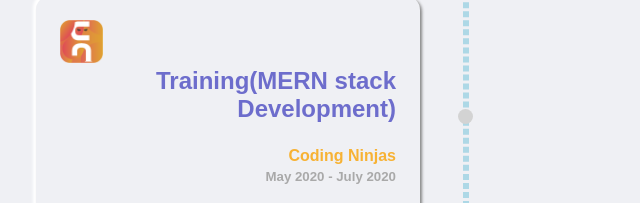
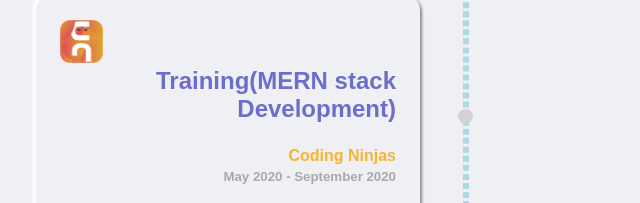
Before and after one commit to harshv9988/Harsh_Verma_Resume, a plain HTML site: page index.html in a window 1280 px wide. Shown: the part 1838-2041 px from the top of the page, 177-817 px from the left. Drawn offline with nearby package versions, Linux system fonts and the light colour scheme.

Commit message:
typo change

```diff
--- a/index.html
+++ b/index.html
@@ -231,7 +231,7 @@
                 Training(MERN stack Development)
               </h3>
               <h4 class="right-align work-name">Coding Ninjas</h4>
-              <h5 class="right-align work-time">May 2020 - July 2020</h5>
+              <h5 class="right-align work-time">May 2020 - September 2020</h5>
 
               <p class="justify-align work-description">
                 Completed Full Stack Web Development Certification and learnt
```
